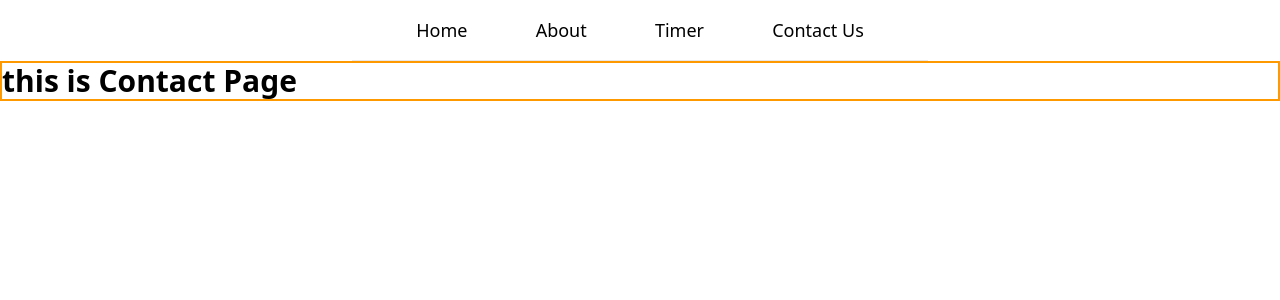
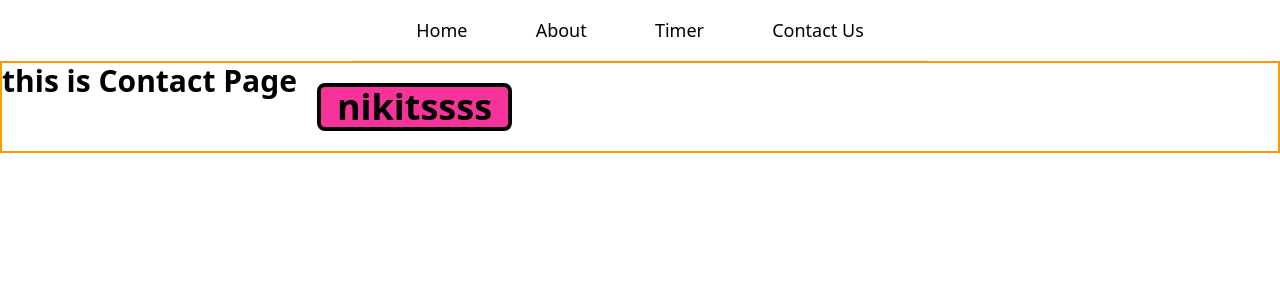
Before and after one commit to vaibhavisharma007/to-do-list-again-lame, a React (Vite) app: page /contactUs in a window 1280 px wide. Shown: the top 300 px of the page. Built offline with nearby package versions, Linux system fonts and the light colour scheme.

Commit message:
hbjhajak

```diff
--- a/pages/ContactUs.jsx
+++ b/pages/ContactUs.jsx
@@ -2,7 +2,10 @@ import React from 'react'
 
 const ContactUs = () => {
   return (
-    <div className='text-3xl font-bold border-2 border-amber-500' >this is Contact Page</div>
+    <div className='flex text-3xl font-bold border-2 border-amber-500' >this is Contact Page
+    <div onClick= {()=>{alert("helloooo")}} className = 'text-4xl rounded-lg hover:text-2xl cursor-pointer border-4 px-4 m-5 bg-pink-500' > nikitssss</div>
+    </div>
+
   )
 }
 
```
